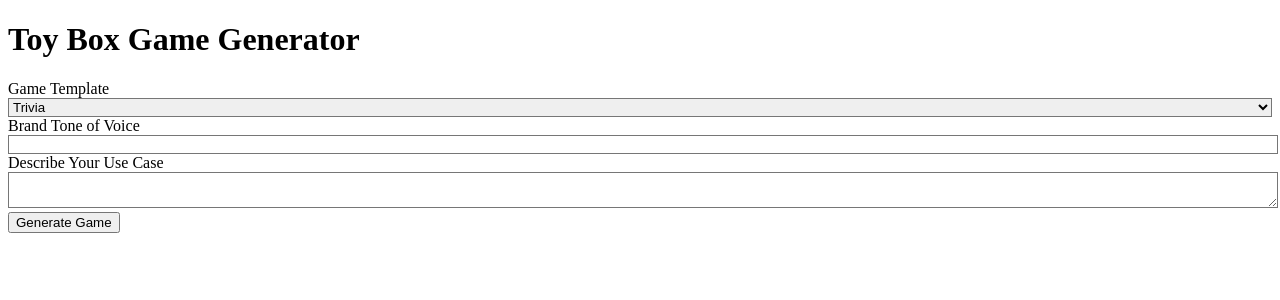
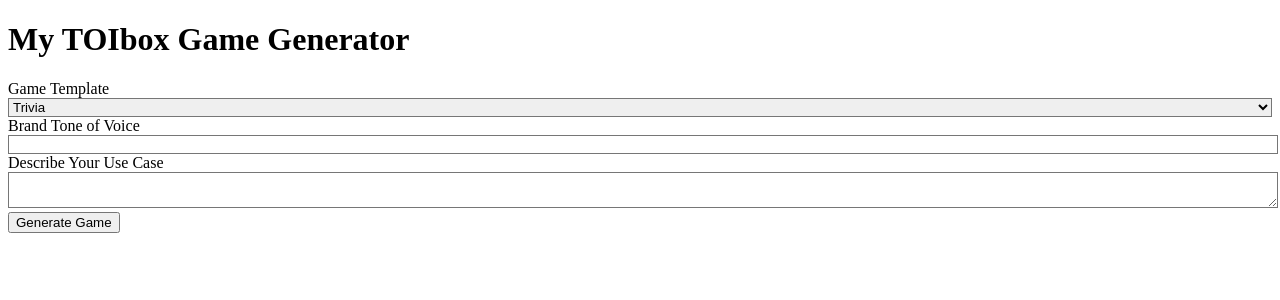
Before and after one commit to ianwagner/exp-ai, a Next.js app: page / in a window 1280 px wide. Shown: the top 300 px of the page. Built offline with nearby package versions, Linux system fonts and the light colour scheme.

Commit message:
Rename Toy Box references

```diff
--- a/package.json
+++ b/package.json
@@ -1,5 +1,5 @@
 {
-  "name": "toy-box",
+  "name": "my-toibox",
   "version": "0.1.0",
   "scripts": {
     "dev": "next dev",
--- a/pages/index.js
+++ b/pages/index.js
@@ -35,7 +35,7 @@
 
   return (
     <main className="p-4 max-w-2xl mx-auto">
-      <h1 className="text-2xl font-bold mb-4">Toy Box Game Generator</h1>
+      <h1 className="text-2xl font-bold mb-4">My TOIbox Game Generator</h1>
       <form onSubmit={handleSubmit} className="space-y-4">
         <div>
           <label className="block mb-1">Game Template</label>
```
Also changed, not shown: 2 other files (tests, documents, lock files or other folders).
